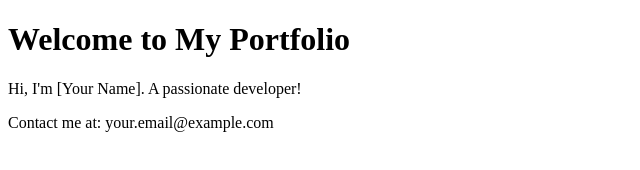
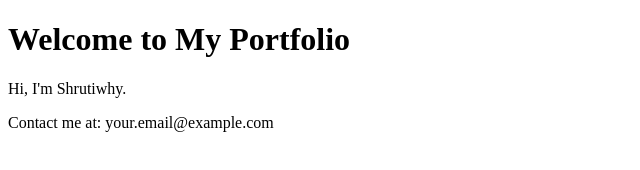
Before and after one commit to shrutikadaundkar7/Portfolio-Website, a plain HTML site: page index.html in a window 1280 px wide. Shown: the whole page, without its empty margins (0-640 px from the left). Drawn offline with Linux system fonts and the light colour scheme.

Commit message:
Initial commit - Added portfolio structure

```diff
--- a/index.html
+++ b/index.html
@@ -9,7 +9,7 @@
 <body>
     <header>
         <h1>Welcome to My Portfolio</h1>
-        <p>Hi, I'm [Your Name]. A passionate developer!</p>
+        <p>Hi, I'm Shrutiwhy.</p>
     </header>
     <footer>
         <p>Contact me at: your.email@example.com</p>
```
